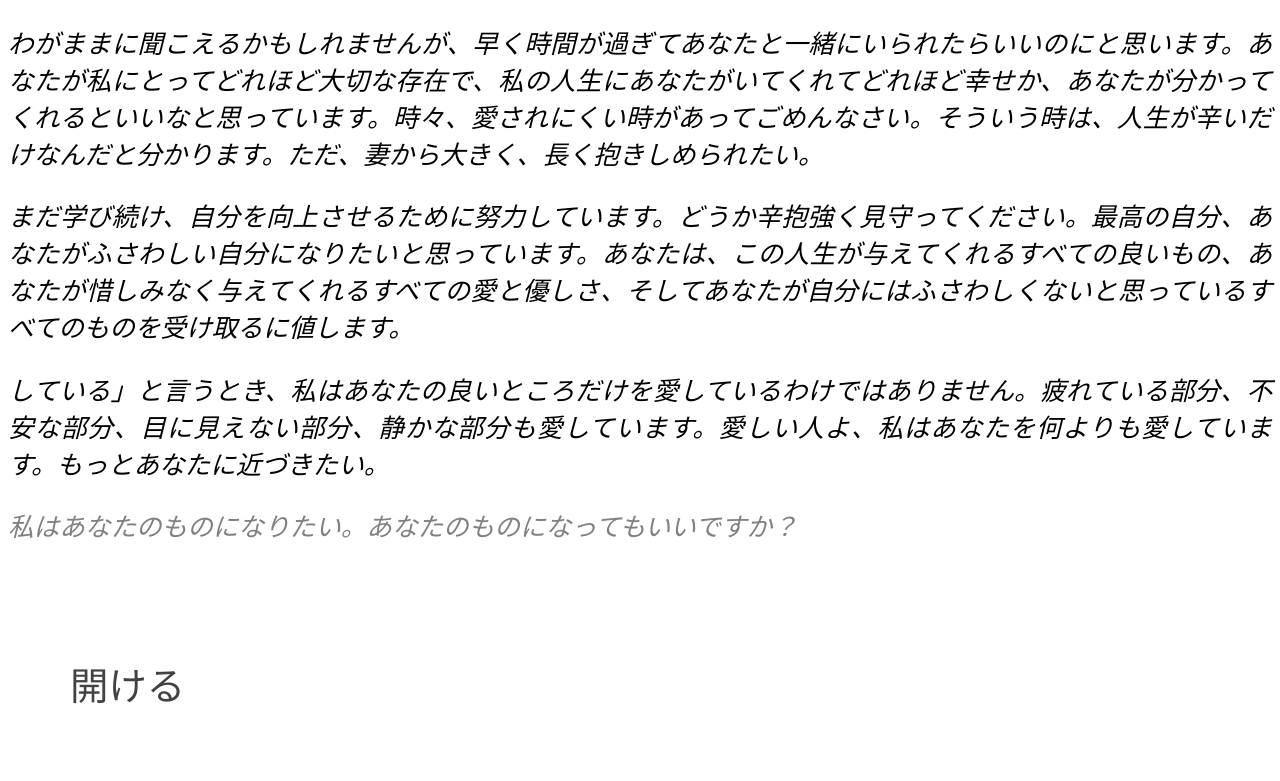
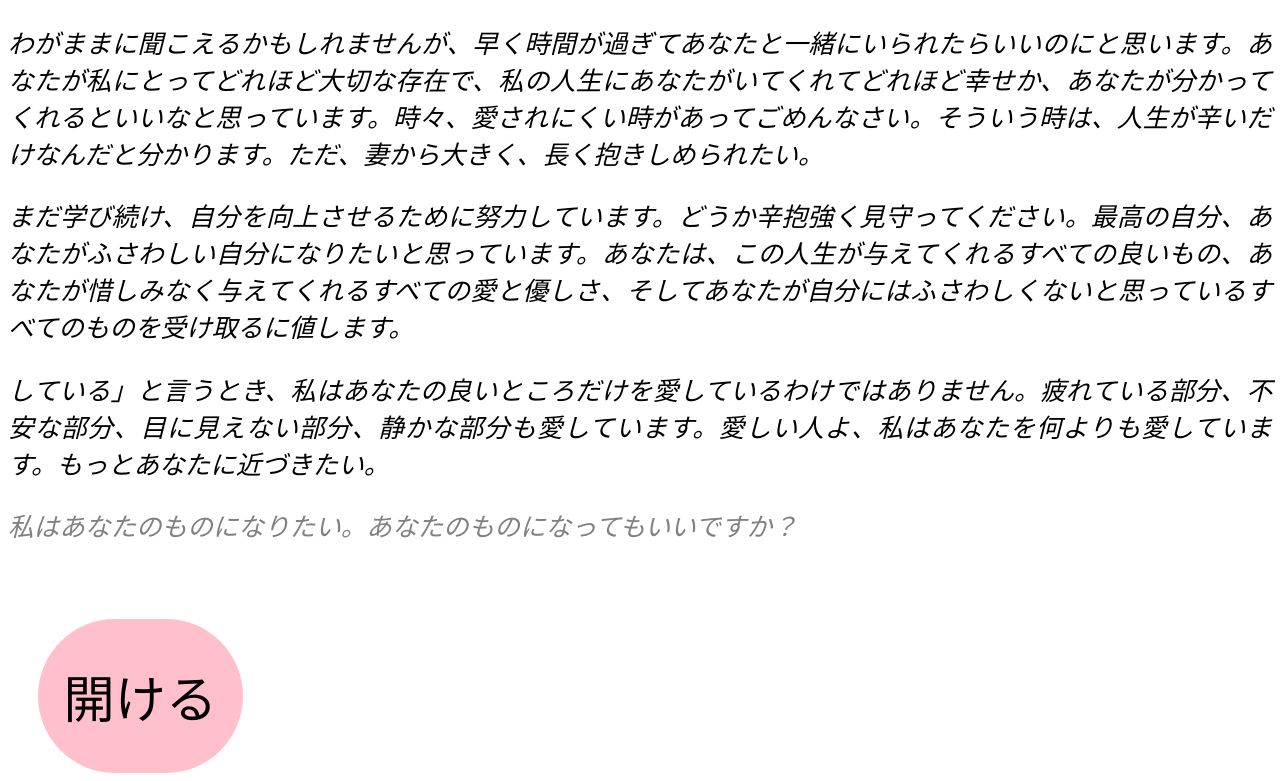
Before and after one commit to Ley0910/Dos, a plain HTML site: page index.html in a window 1280 px wide. Shown: the part 1297-2078 px from the top of the page. Before the commit the page ends 2052 px from the top, so only its background shows below. Drawn offline with Linux system fonts and the light colour scheme.

Commit message:
Update index.html

```diff
--- a/index.html
+++ b/index.html
@@ -1,22 +1,14 @@
 <style>
     .open {
-        background: white;
-        box-shadow: -6px -6px -10px #f9f9f9,
-                    6px 6px 10px #00000026;
+        background: pink;
         border: none;
-        height: 10vw;
-        width: 14vw;
-        border-radius: 25px;
-        color: #424242;
+        height: 12vw;
+        width: 16vw;
+        border-radius: 10vw;
         cursor: pointer;
-        font-size:3vw;
+        font-size:4vw;
         margin-top:50px;
         margin-left:30px;
-     }
-
-     .open:hover {
-        box-shadow: 2px 2px 2px #f9f9f9,
-                    -2px -2px 2px #00000026;
      }
 
     p {
```
